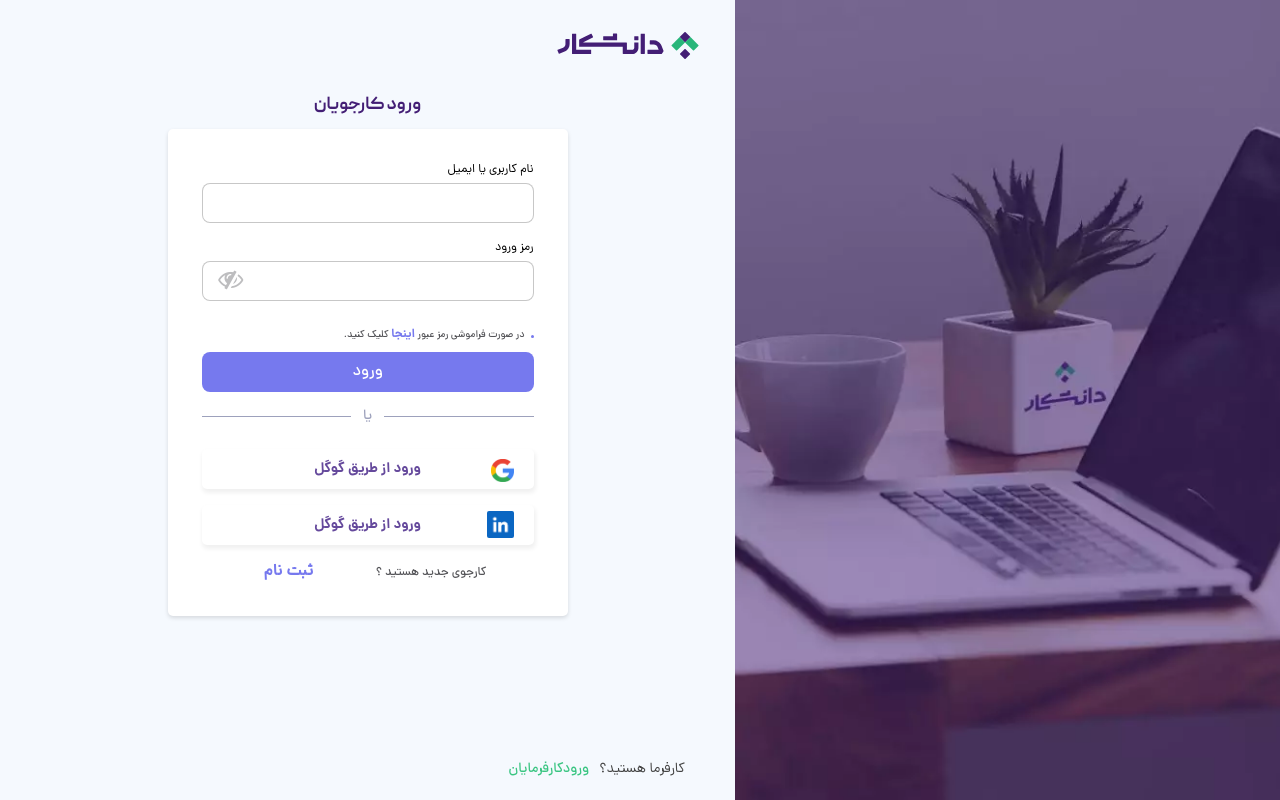
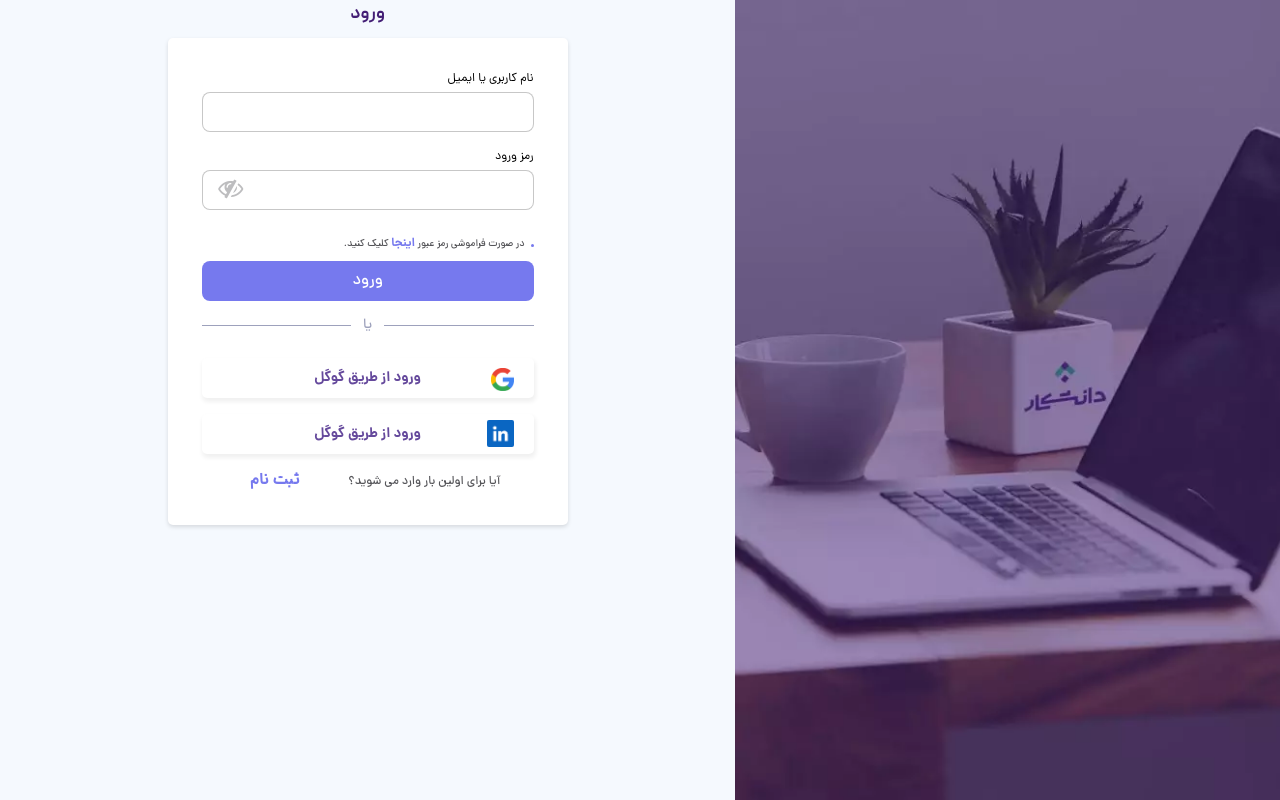
Before and after one commit to samzeinali/login-page, a plain HTML site: page index.html in a window 1280 px wide. Drawn offline with Linux system fonts and the light colour scheme.

Commit message:
edit html

```diff
--- a/index.html
+++ b/index.html
@@ -15,11 +15,8 @@
     <section class="iamgeContainer">
     </section>
     <section class="Container">
-        <div class="Container_logo">
-            <img src="./assests/image/logo daneshkar.svg" alt="دانشکار" class="logo-image">
-        </div>
         <div class="Container_header">
-            <p class="Container_header-text">ورود کارجویان</p>
+            <p class="Container_header-text">ورود</p>
         </div>
         <div class="Container_formbox">
             <div class="formbox">
@@ -60,17 +57,9 @@
                     <span class="formbox_Gmail-text">ورود از طریق گوگل</span>
                 </button>
                 <div class="formbox_signup">
-                    <p class="signup-text">کارجوی جدید هستید ؟ </p>
+                    <p class="signup-text">آیا برای اولین بار وارد می شوید؟</p>
                     <button class="signup-button">ثبت نام</button>
                 </div>
-            </div>
-        </div>
-        <div class="Container_change">
-            <div class="ChangeLoginBox">
-                <span class="ChangeLoginBox_description">کارفرما هستید؟</span>
-                <span class="ChangeLoginBox_link">
-                    <a href="#" class="ChangeLoginBox_link-ancher">ورودکارفرمایان</a>
-                </span>
             </div>
         </div>
     </section>
```
